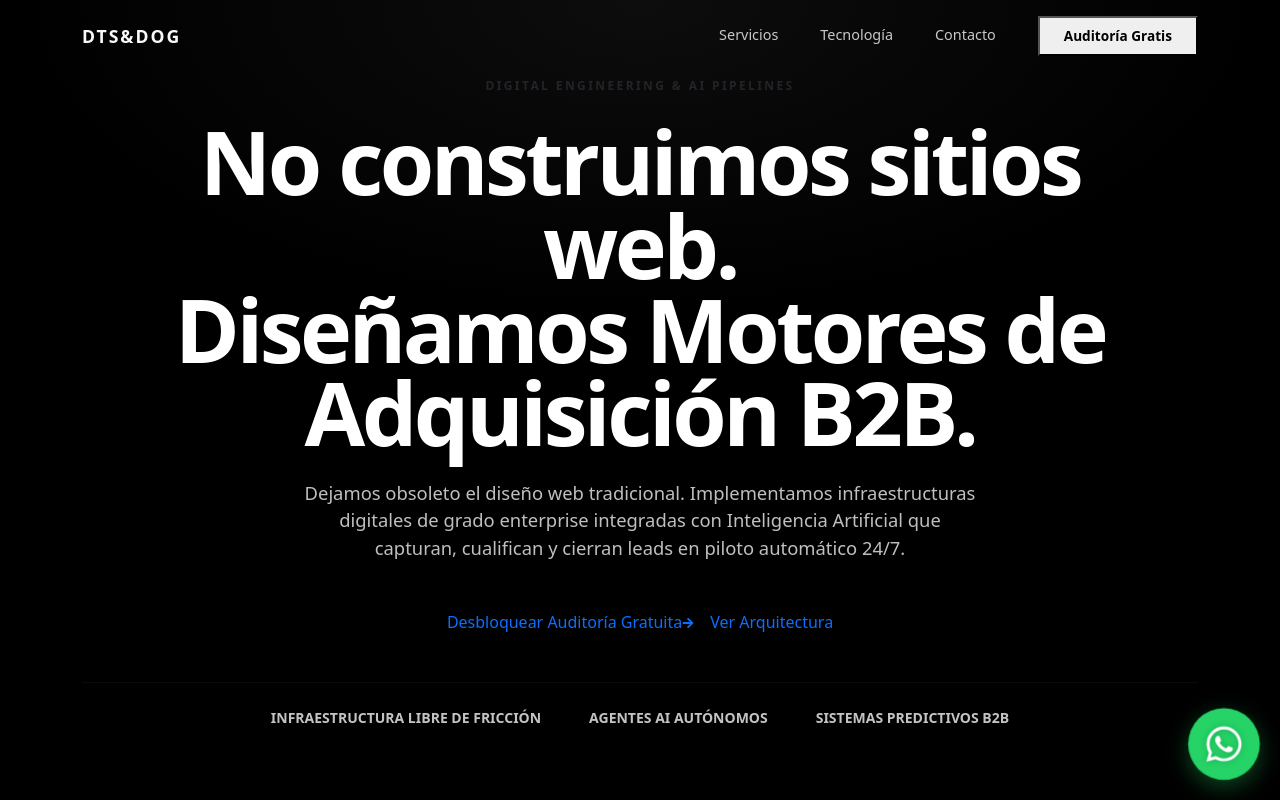
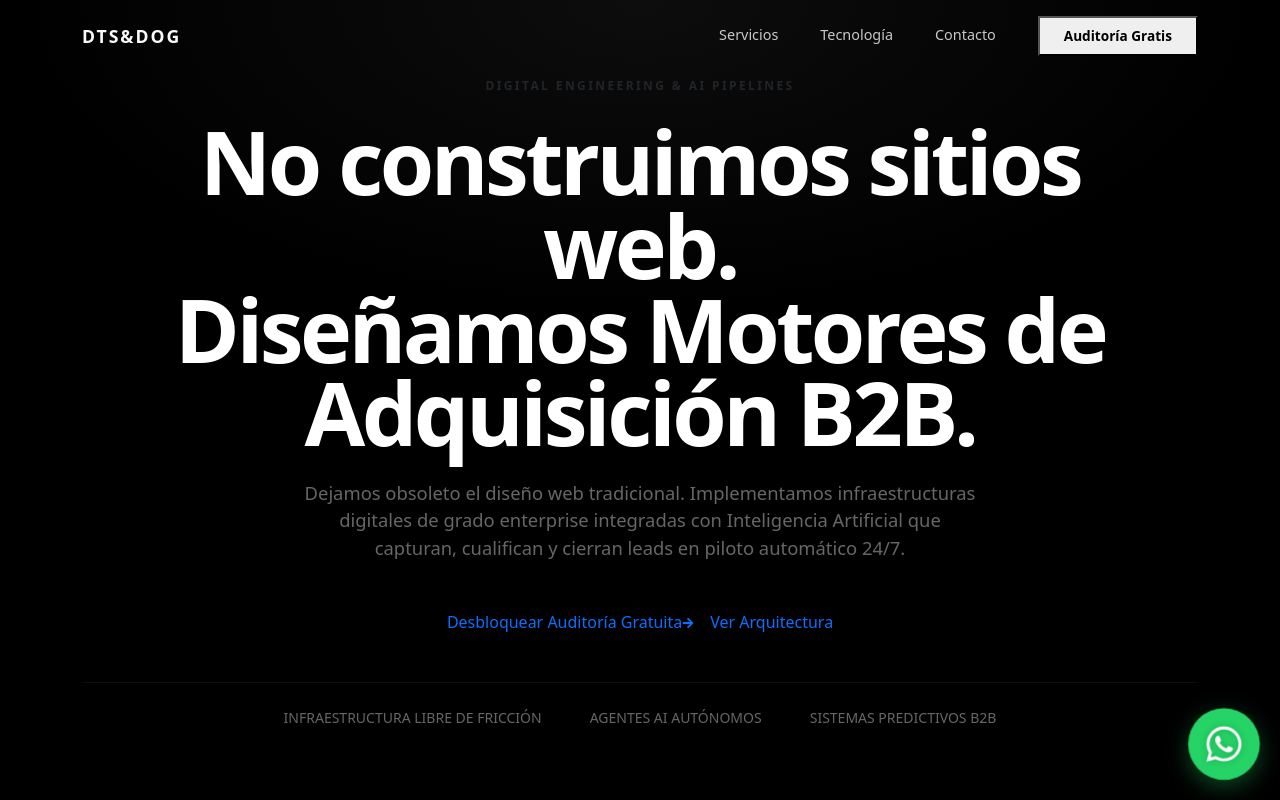
Before and after one commit to Germanovct/dtsanddog-studio, a React (Vite) app: page / in a window 1280 px wide. Shown: the top 800 px of the page. Built offline with nearby package versions, Linux system fonts and the light colour scheme.

Commit message:
style: Match exact subtle text color 0.4 opacity for all secondary texts in Hero

```diff
--- a/src/components/Hero.jsx
+++ b/src/components/Hero.jsx
@@ -72,7 +72,7 @@ export default function Hero() {
           transition={{ delay: 0.5, duration: 1 }}
           className="lead mb-5"
           style={{
-            color: "rgba(255,255,255,0.75)",
+            color: "rgba(255,255,255,0.4)",
             maxWidth: "680px",
             margin: "0 auto",
             fontSize: "1.15rem",
@@ -112,14 +112,14 @@ export default function Hero() {
         {/* Stats Ultra-Minimalistas */}
         <motion.div
           initial={{ opacity: 0 }}
-          animate={{ opacity: 0.85 }}
+          animate={{ opacity: 1 }}
           transition={{ delay: 1, duration: 1 }}
           className="mt-5 d-flex justify-content-center flex-wrap gap-4 gap-md-5 pt-4"
           style={{ borderTop: "1px solid rgba(255,255,255,0.05)" }}
         >
-          <div className="small text-uppercase tracking-widest text-center fw-bold" style={{ color: "rgba(255,255,255,0.9)" }}>Infraestructura Libre de Fricción</div>
-          <div className="small text-uppercase tracking-widest text-center fw-bold" style={{ color: "rgba(255,255,255,0.9)" }}>Agentes AI Autónomos</div>
-          <div className="small text-uppercase tracking-widest text-center fw-bold" style={{ color: "rgba(255,255,255,0.9)" }}>Sistemas Predictivos B2B</div>
+          <div className="small text-uppercase tracking-widest text-center" style={{ color: "rgba(255,255,255,0.4)" }}>Infraestructura Libre de Fricción</div>
+          <div className="small text-uppercase tracking-widest text-center" style={{ color: "rgba(255,255,255,0.4)" }}>Agentes AI Autónomos</div>
+          <div className="small text-uppercase tracking-widest text-center" style={{ color: "rgba(255,255,255,0.4)" }}>Sistemas Predictivos B2B</div>
         </motion.div>
       </div>
     </section>
```
